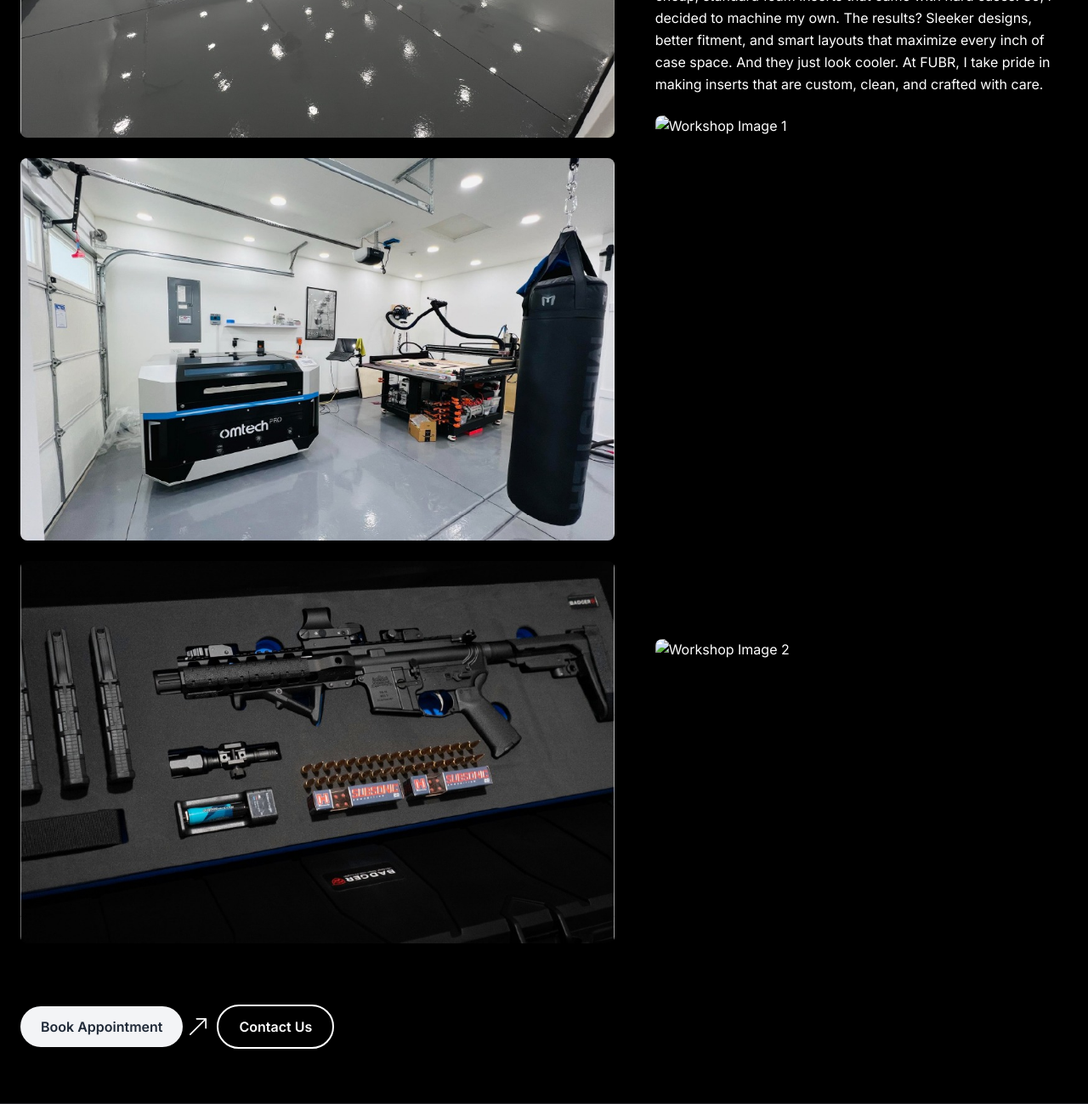
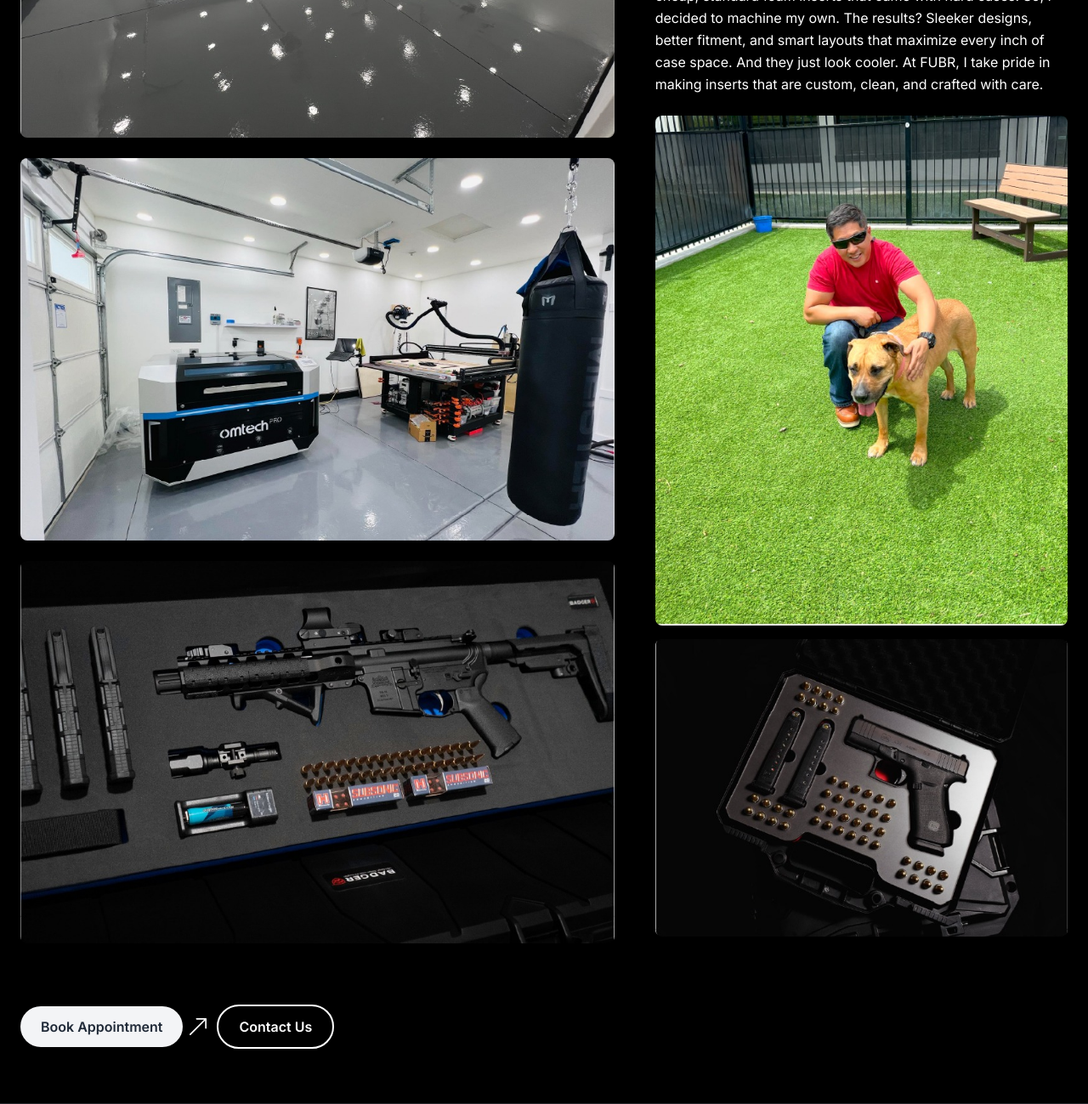
Before and after one commit to technicalheist/fubr, a plain HTML site: page about_us.html in a window 1280 px wide. Shown: the part 1200-2499 px from the top of the page at 85% size. Drawn offline with nearby package versions, Linux system fonts and the light colour scheme; the site is published under a folder, as on GitHub Pages, so addresses that start at the root find nothing.

Commit message:
Image URL updated

```diff
--- a/about_us.html
+++ b/about_us.html
@@ -196,13 +196,13 @@
                         <div class="space-y-4">
                             <!-- Fourth Image -->
                             <div class="w-full h-[600px] rounded-lg overflow-hidden">
-                                <img src="/assets/images/5.jpeg" alt="Workshop Image 1"
+                                <img src="assets/images/5.jpeg" alt="Workshop Image 1"
                                     class="w-full h-full object-cover">
                             </div>
 
                             <!-- Fifth Image -->
                             <div class="w-full h-[350px] rounded-lg overflow-hidden">
-                                <img src="/assets/images/1.jpeg" alt="Workshop Image 2"
+                                <img src="assets/images/1.jpeg" alt="Workshop Image 2"
                                     class="w-full h-full object-cover">
                             </div>
                         </div>
```
